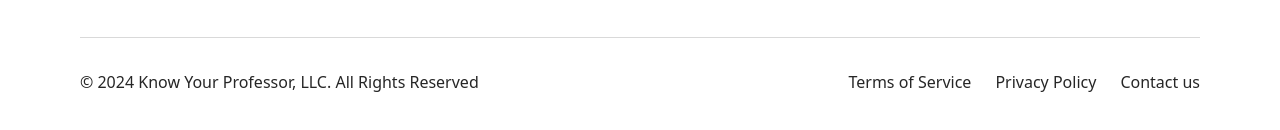
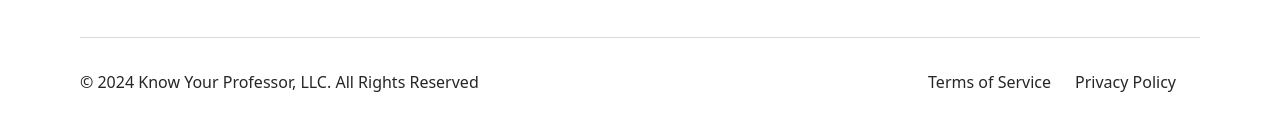
Before and after one commit to Inovaqo/kyp-frontend, a Next.js app: page / in a window 1280 px wide. Shown: the part 2327-2457 px from the top of the page. Built offline with nearby package versions, Linux system fonts and the light colour scheme; no server answers.

Commit message:
Remove contact us

```diff
--- a/src/components/Footer.jsx
+++ b/src/components/Footer.jsx
@@ -49,7 +49,7 @@ export default function Footer() {
             <div className="flex mobile-justify-center mobile-py-20">
               <p className="mr-24 text-16 text-weight-400 text-262626 cursor-pointer" onClick={()=>{setActiveText(termsOfService);setIsModalOpen(true)}} >Terms of Service</p>
               <p className="text-16 text-weight-400 text-262626 cursor-pointer mr-24" onClick={()=>{setActiveText(privacyPolicy);setIsModalOpen(true)}}>Privacy Policy</p>
-              <p className="text-16 text-weight-400 text-262626 cursor-pointer" onClick={()=>{setModalContact(true)}} >Contact us</p>
+              {/* <p className="text-16 text-weight-400 text-262626 cursor-pointer" onClick={()=>{setModalContact(true)}} >Contact us</p> */}
 
             </div>
           </div>
```
